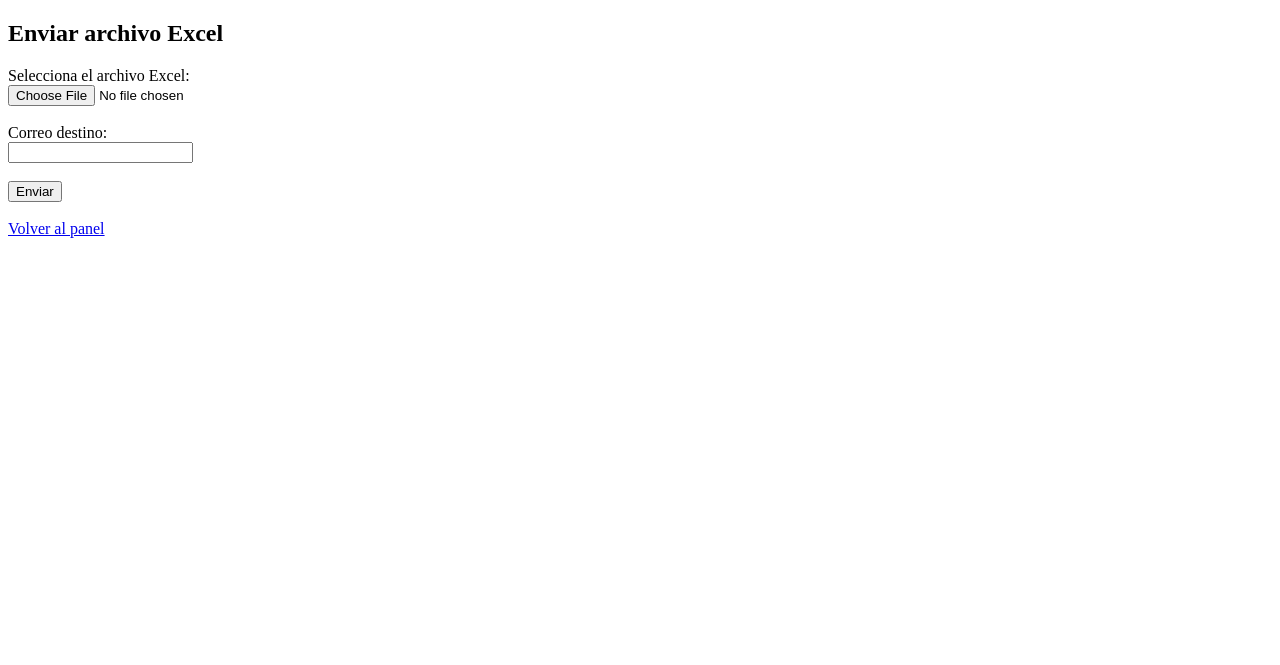
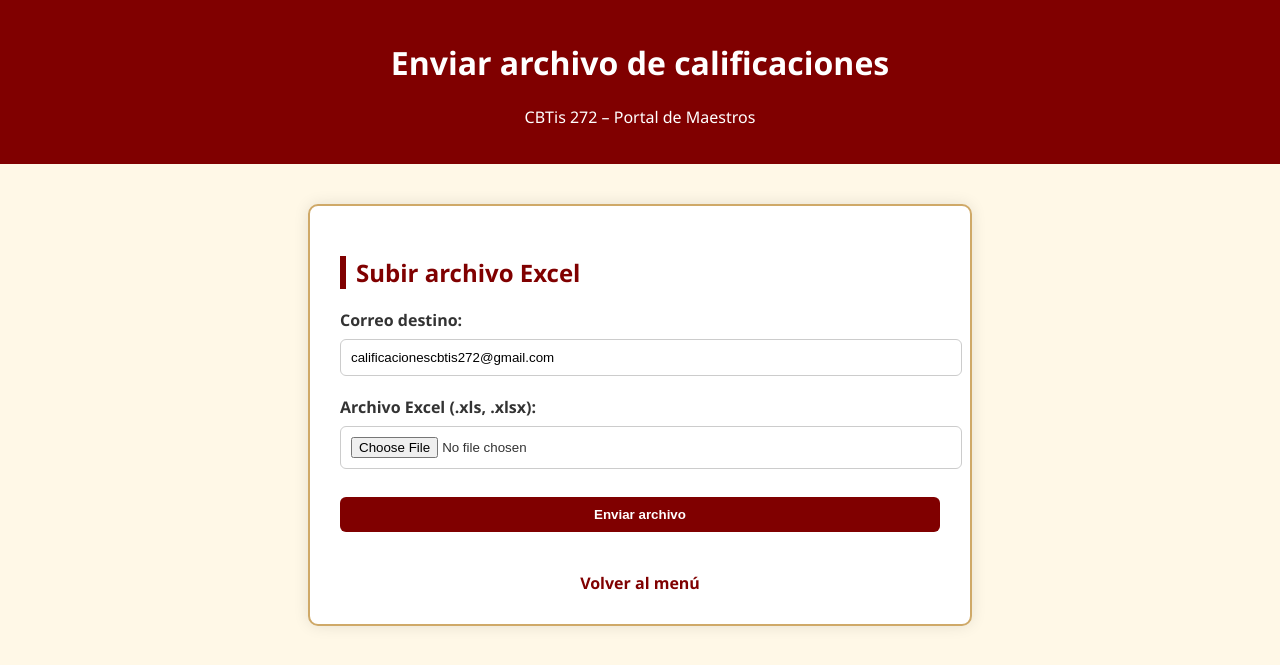
Before and after one commit to Armando59t/cbtis272, a Flask app: page /maestro/subir_excel in a window 1280 px wide. Shown: the top 665 px of the page. Run offline with Flask 3, Linux system fonts and the light colour scheme; the visitor is signed in with stand-in values (Sample User, id 1).

Commit message:
Update subir_excel_maestro.html

```diff
--- a/templates/subir_excel_maestro.html
+++ b/templates/subir_excel_maestro.html
@@ -1,23 +1,110 @@
 <!DOCTYPE html>
 <html lang="es">
 <head>
-    <meta charset="UTF-8">
-    <title>Enviar Excel | Bwerbung</title>
+  <meta charset="UTF-8">
+  <title>Enviar Excel | Maestros CBTis 272</title>
+  <meta name="viewport" content="width=device-width, initial-scale=1">
+  <style>
+    :root {
+      --vino: #800000;
+      --crema: #fff8e7;
+      --dorado: #cfa968;
+      --gris: #f5f5f5;
+    }
+
+    body {
+      margin: 0;
+      font-family: 'Segoe UI', sans-serif;
+      background-color: var(--crema);
+      color: #333;
+    }
+
+    header {
+      background-color: var(--vino);
+      color: white;
+      padding: 20px;
+      text-align: center;
+    }
+
+    .contenedor {
+      max-width: 600px;
+      margin: 40px auto;
+      background-color: white;
+      border: 2px solid var(--dorado);
+      padding: 30px;
+      border-radius: 10px;
+      box-shadow: 0 0 15px rgba(0,0,0,0.1);
+    }
+
+    h2 {
+      border-left: 6px solid var(--vino);
+      padding-left: 10px;
+      color: var(--vino);
+      margin-bottom: 20px;
+    }
+
+    label {
+      font-weight: bold;
+    }
+
+    input, button {
+      width: 100%;
+      padding: 10px;
+      margin-top: 8px;
+      margin-bottom: 20px;
+      border-radius: 6px;
+      border: 1px solid #ccc;
+    }
+
+    button {
+      background-color: var(--vino);
+      color: white;
+      font-weight: bold;
+      border: none;
+      cursor: pointer;
+    }
+
+    button:hover {
+      background-color: #5f0000;
+    }
+
+    .volver {
+      text-align: center;
+      margin-top: 20px;
+    }
+
+    .volver a {
+      color: var(--vino);
+      text-decoration: none;
+      font-weight: bold;
+    }
+  </style>
 </head>
 <body>
-    <h2>Enviar archivo Excel</h2>
 
-    <form action="/maestro/enviar_excel" method="POST" enctype="multipart/form-data">
-        <label>Selecciona el archivo Excel:</label><br>
-        <input type="file" name="excel" accept=".xls,.xlsx" required><br><br>
+<header>
+  <h1>Enviar archivo de calificaciones</h1>
+  <p>CBTis 272 – Portal de Maestros</p>
+</header>
 
-        <label>Correo destino:</label><br>
-        <input type="email" name="correo" required><br><br>
+<div class="contenedor">
+  <h2>Subir archivo Excel</h2>
 
-        <button type="submit">Enviar</button>
-    </form>
+  <form action="/maestro/enviar_excel" method="POST" enctype="multipart/form-data">
 
-    <br>
-    <a href="/maestro">Volver al panel</a>
+    <label>Correo destino:</label>
+    <input type="email" name="correo" value="calificacionescbtis272@gmail.com" required>
+
+    <label>Archivo Excel (.xls, .xlsx):</label>
+    <input type="file" name="excel" accept=".xls,.xlsx" required>
+
+    <button type="submit">Enviar archivo</button>
+  </form>
+
+  <div class="volver">
+    <a href="/maestro">Volver al menú</a>
+  </div>
+</div>
+
 </body>
 </html>
```
